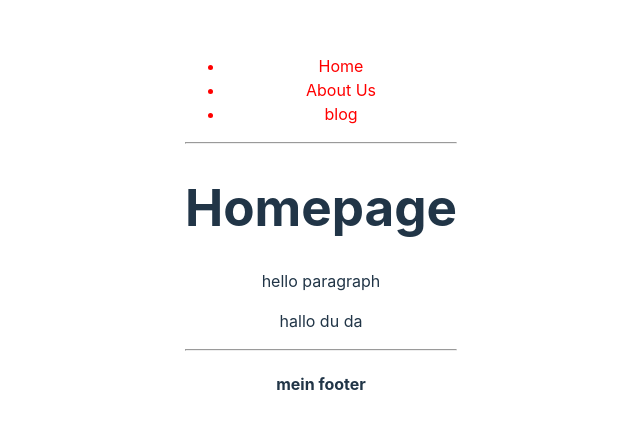
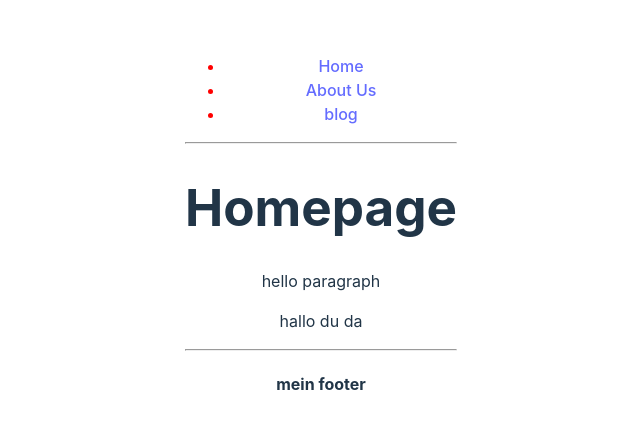
Before and after one commit to sbke-mms/react-intro, a React (Vite) app in the folder tag1/: page / in a window 1280 px wide. Shown: the part 172-600 px from the top of the page, without its empty margins (319-959 px from the left). Built offline with nearby package versions, Linux system fonts and the light colour scheme.

Commit message:
use navlink instead of a
no more full reload

```diff
--- a/tag1/src/components/Header/components/Navigation/NavItem.jsx
+++ b/tag1/src/components/Header/components/Navigation/NavItem.jsx
@@ -1,15 +1,16 @@
 import { useState } from 'react'
+import { NavLink } from 'react-router-dom'
 
 function NavItem({title, href}) {
     const [change, setChange] = useState(false)
     function changeColor() {
-        setChange(!change) // only active after rendering
+        setChange(true) // only active after rendering
         //console.log("in function:", change)
     }
 
     //console.log("outer function:", change)
     return <li onClick={changeColor} style={{color:change?"green":"red"}} >
-            {title}
+           <NavLink to={href}>{title}</NavLink>
     </li>
 }
 
```
